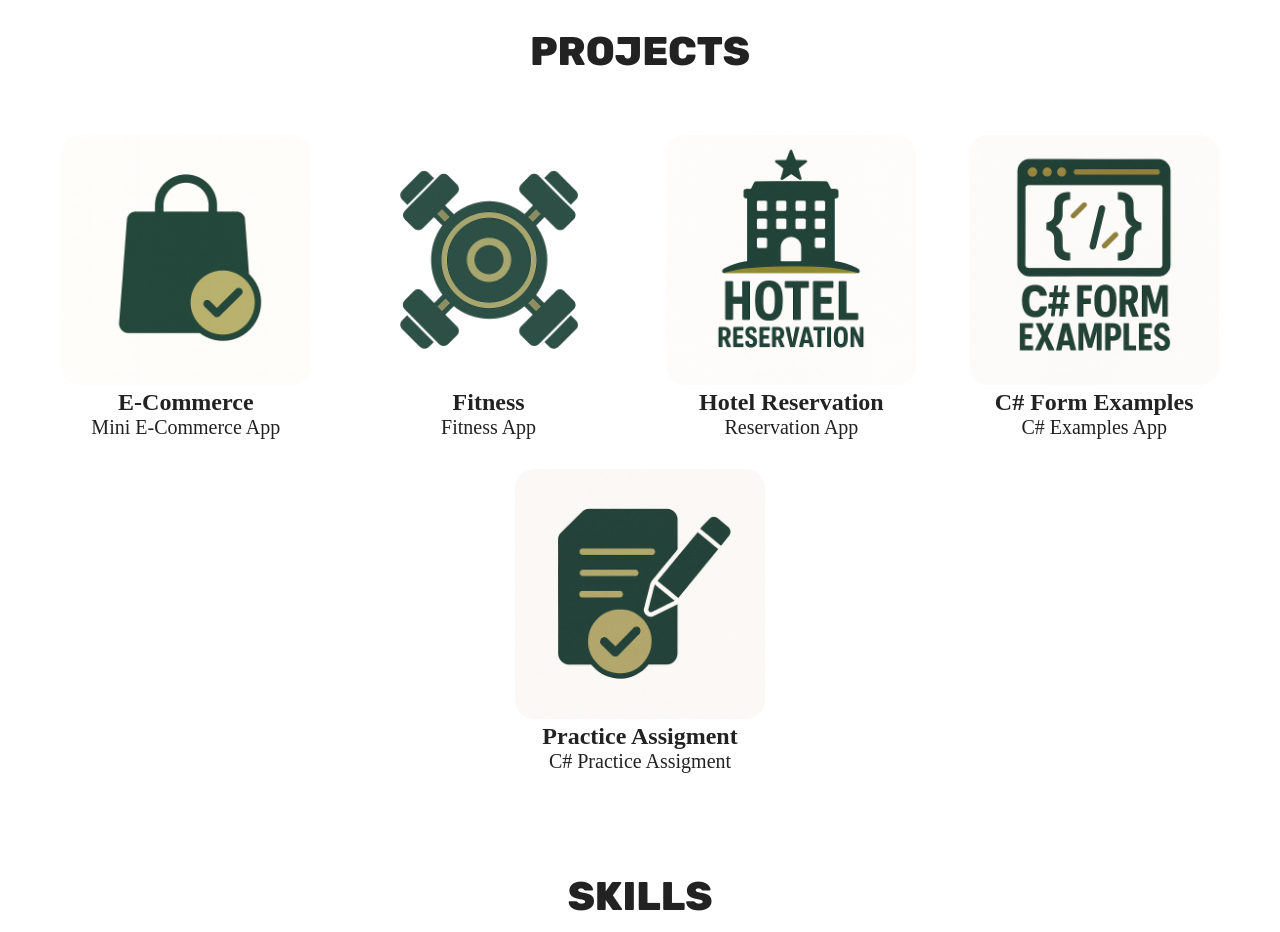
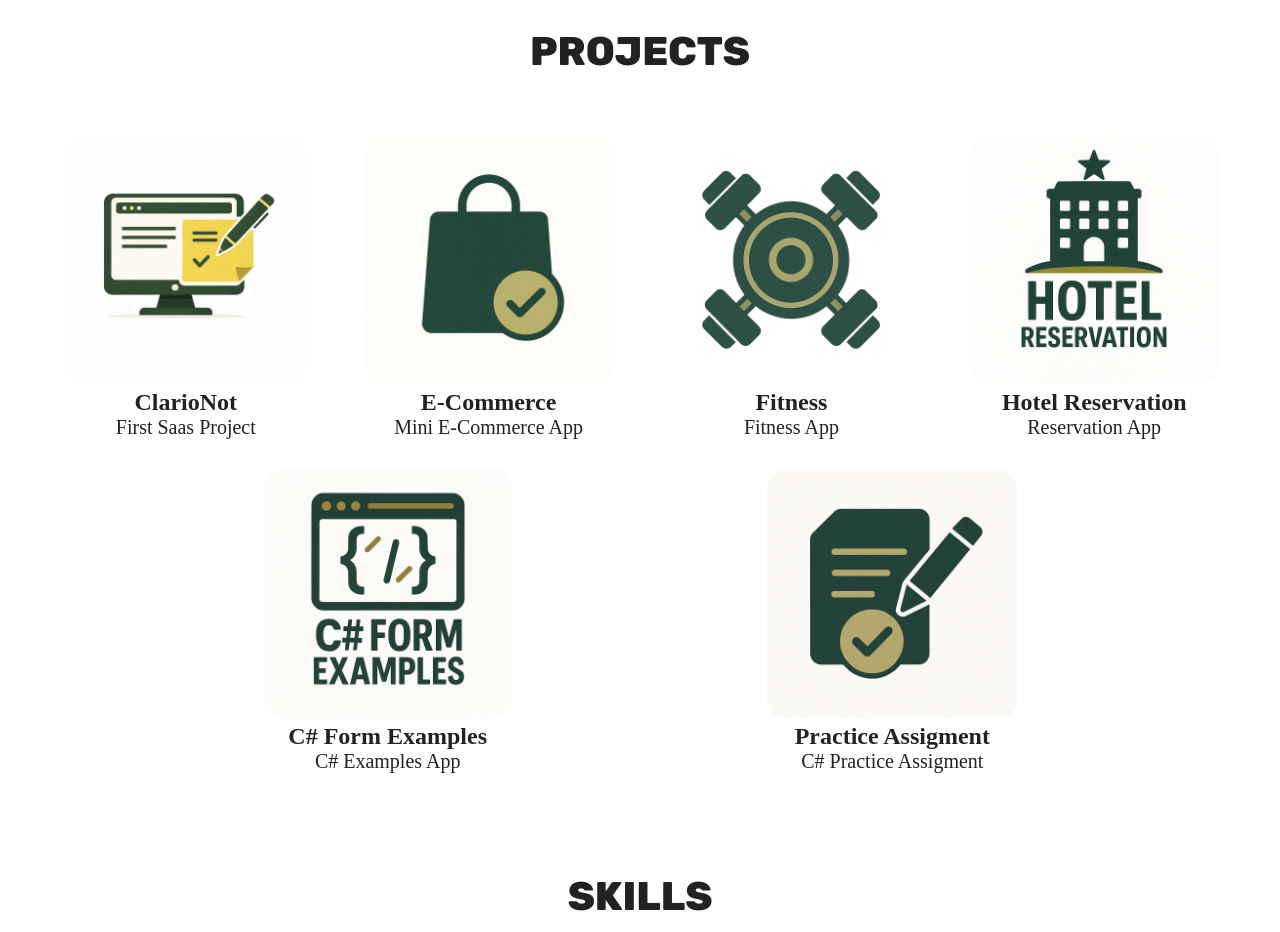
Before and after one commit to uzeyircan/cv-webSite, a React (Vite) app in the folder cv/: page / in a window 1280 px wide. Shown: the part 880-1812 px from the top of the page. Built offline with nearby package versions, Linux system fonts and the light colour scheme.

Commit message:
saasnotes

```diff
--- a/cv/src/sections/Projects/Projects.jsx
+++ b/cv/src/sections/Projects/Projects.jsx
@@ -6,7 +6,7 @@ import examples from "../../assets/examples.png";
 import fitness from "../../assets/fitness.png";
 import ProjectCard from "../../common/ProjectCard";
 import ecommerce from "../../assets/ecommerce.png";
-
+import saasnotes from "../../assets/saasnotes.png";
 function Projects() {
   return (
     <section id="projects" className={styles.container}>
@@ -22,6 +22,12 @@ function Projects() {
         </a>
       </h1>
       <div className={styles.projectsContainer}>
+        <ProjectCard
+          src={saasnotes}
+          link="https://github.com/uzeyircan/clario"
+          h3="ClarioNot"
+          p="First Saas Project"
+        ></ProjectCard>
         <ProjectCard
           src={ecommerce}
           link="https://github.com/uzeyircan/mini_E_Commerce"
```
Also changed, not shown: cv/src/assets/saasnotes.png (added).
